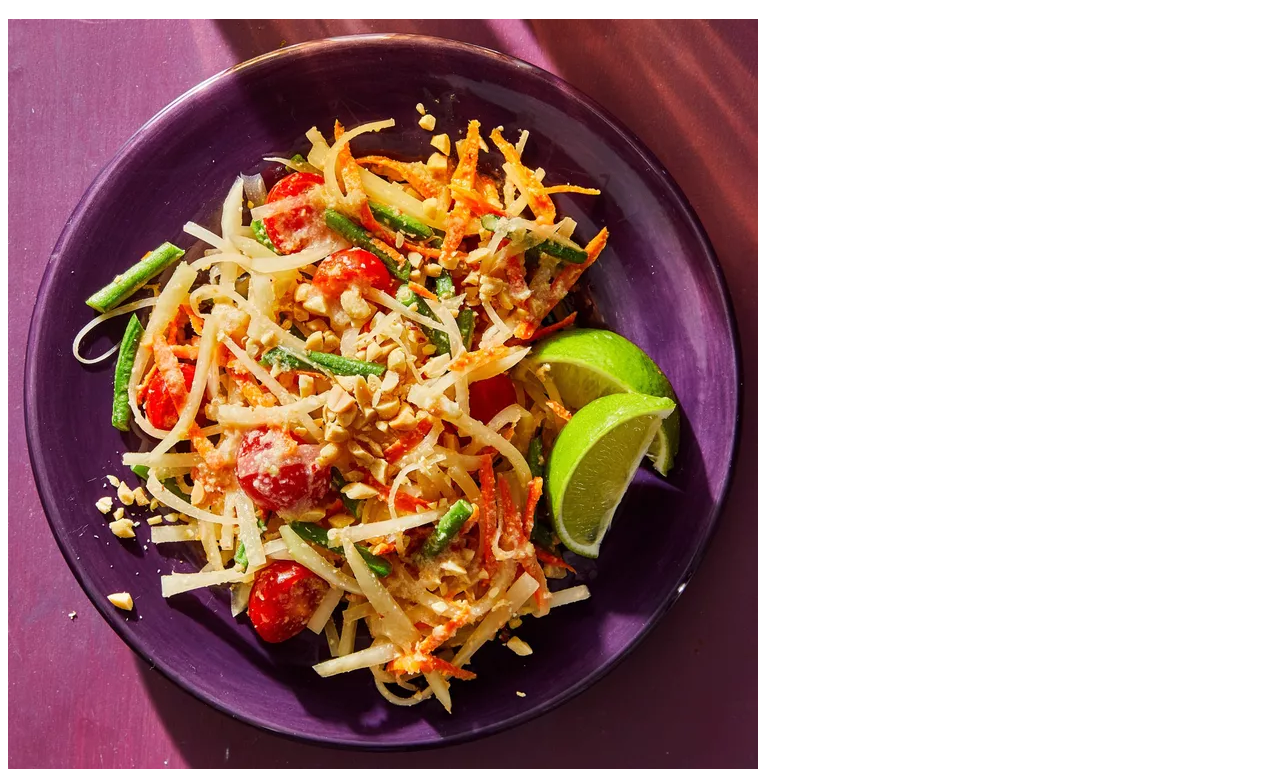
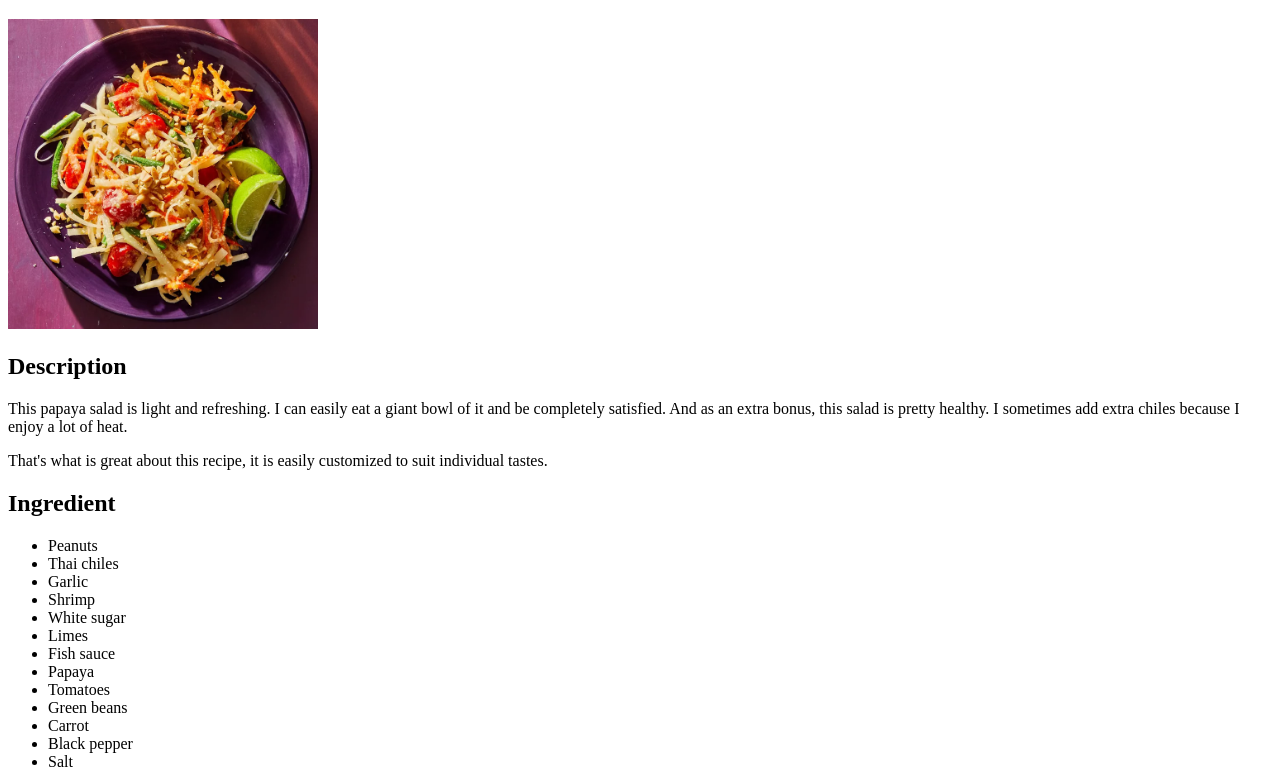
Before and after one commit to ratul3123/odin-recipes, a plain HTML site: page recipes/som_tam.html in a window 1280 px wide. Shown: the part 61-832 px from the top of the page. Drawn offline with Linux system fonts and the light colour scheme.

Commit message:
Fix image resolution

```diff
--- a/recipes/som_tam.html
+++ b/recipes/som_tam.html
@@ -7,7 +7,7 @@
     </head>
     <body>
         <h1>Som Tam</h1>
-        <img src="images/som_tam.webp" alt="som_tam" />
+        <img src="images/som_tam.webp" alt="som_tam" height="310" width="310" />
         <h2>Description</h2>
         <p>
             This papaya salad is light and refreshing. I can easily eat a giant
```
